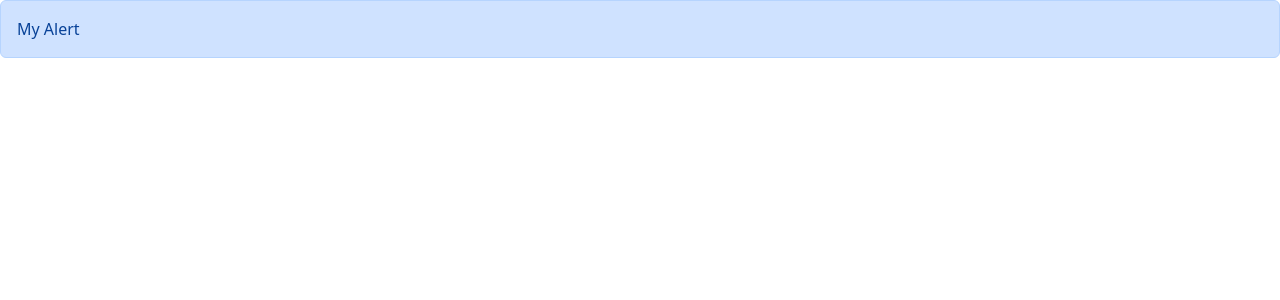
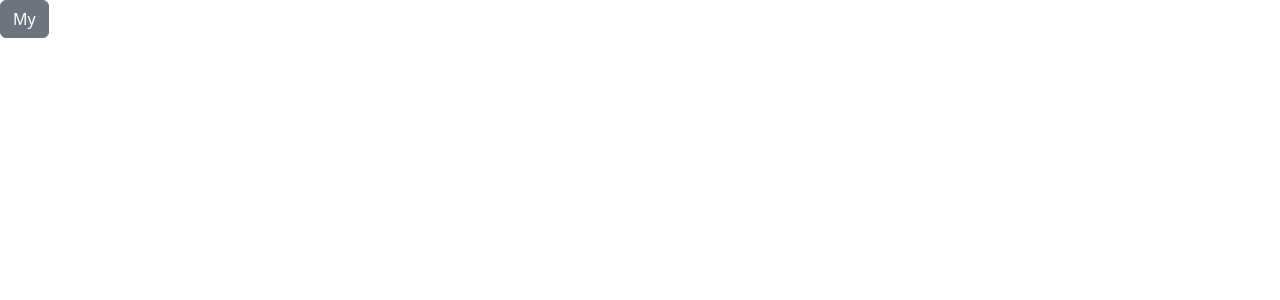
Before and after one commit to Xelo04/React-Basics, a React (Vite) app: page / in a window 1280 px wide. Shown: the top 300 px of the page. Built offline with nearby package versions, Linux system fonts and the light colour scheme.

Commit message:
add Button component and integrate Alert with close functionality in App

```diff
--- a/src/App.tsx
+++ b/src/App.tsx
@@ -1,5 +1,7 @@
 // import ListGroup from "./components/ListGroup";
+import { useState } from "react";
 import Alert from "./components/Alert";
+import Button from "./components/Button";
 
 function App() {
   // always remebmer to close components and if possible use self closing components
@@ -9,6 +11,8 @@ function App() {
   //   console.log(item);
   // };
 
+  const [alertVisibility, setAlertVisibility] = useState(false);
+
   return (
     <div>
       {/* <ListGroup /> */}
@@ -17,10 +21,13 @@ function App() {
         heading="Cities"
         onSelectItem={handleSelectItem}
       /> */}
-
-      <Alert>
-        My <span></span> Alert
-      </Alert>
+      {/* passing whole html element as a prop */}
+      {alertVisibility && (
+        <Alert onClose={() => setAlertVisibility(false)}>My Alert</Alert>
+      )}
+      <Button color="secondary" onClick={() => setAlertVisibility(true)}>
+        My
+      </Button>
     </div>
   );
 }
--- a/src/components/Alert.tsx
+++ b/src/components/Alert.tsx
@@ -1,15 +1,24 @@
 //shortcut to start a component: rafce
 
-import React, { ReactNode } from "react";
+import React, { ReactNode, useState } from "react";
 
+// passing whole html element as a prop
 interface AlertProps {
   children: ReactNode;
+  onClose: () => void;
 }
 
-const Alert = ({ children }: AlertProps) => {
+const Alert = ({ children, onClose }: AlertProps) => {
   return (
-    <div className="alert alert-primary" role="alert">
+    <div className="alert alert-primary alert-dismissible">
       {children}
+      <button
+        type="button"
+        className="btn-close"
+        data-bs-dismiss="alert"
+        aria-label="Close"
+        onClick={onClose}
+      ></button>
     </div>
   );
 };
--- /dev/null
+++ b/src/components/Button.tsx
@@ -0,0 +1,17 @@
+interface ButtonProps {
+  children: string;
+  color?: "primary" | "secondary" | "success" | "danger" | "warning"; // the ? means that this prop is optional
+  // the primary is now the only color avaiable to no give errors in App.tsx
+  // if anything other then specified is passed it will give an error
+  onClick: () => void;
+}
+
+const Button = ({ children, onClick, color = "primary" }: ButtonProps) => {
+  return (
+    <button className={"btn btn-" + color} onClick={onClick}>
+      {children}
+    </button>
+  );
+};
+
+export default Button;
```
